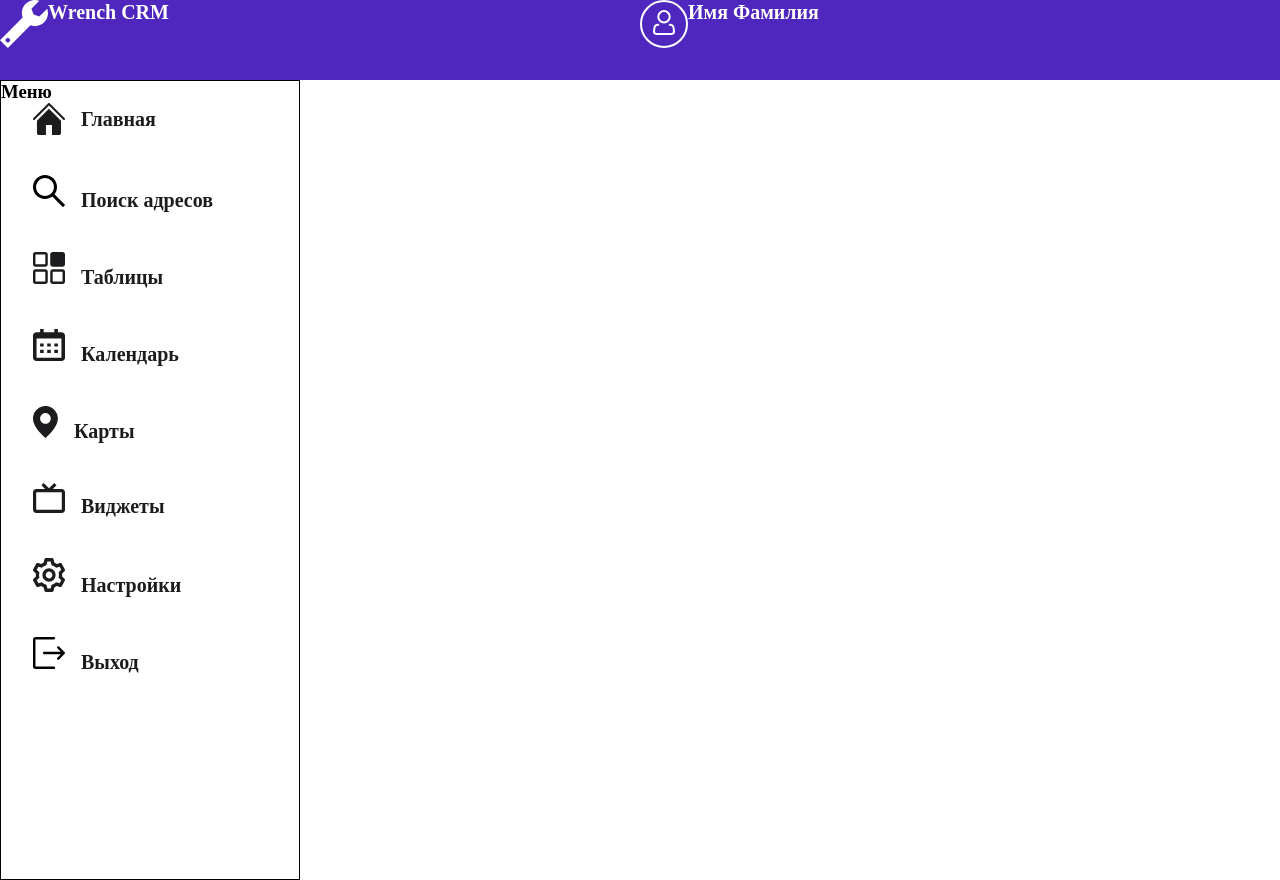
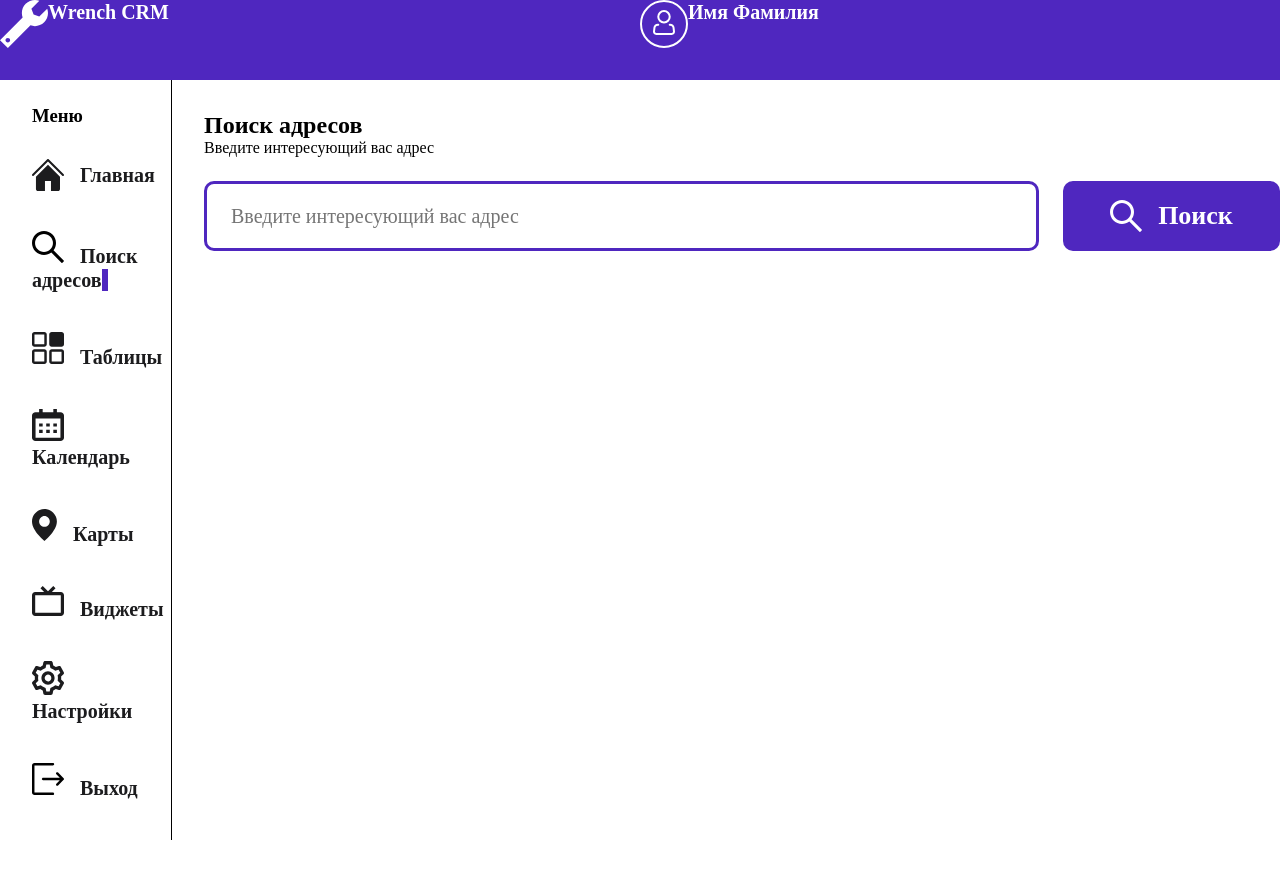
Before and after one commit to ValentinLugovov/XLab, a React (Vite) app: page /address in a window 1280 px wide. After the commit the page ends 840 px from the top, so only its background shows below. Built offline with nearby package versions, Linux system fonts and the light colour scheme.

Commit message:
feat: make search skeleton

```diff
--- a/src/components/App/App.css
+++ b/src/components/App/App.css
@@ -0,0 +1,3 @@
+.main {
+  display: flex;
+}
--- a/src/components/App/App.tsx
+++ b/src/components/App/App.tsx
@@ -1,12 +1,16 @@
 import './App.css';
 import Navbar from '../features/Header/Navbar';
 import SideBar from '../features/SideBar/SideBar';
+import FindAdress from '../features/Search/FindAdress';
 
 function App() {
   return (
     <>
       <Navbar />
-      <SideBar />
+      <div className='main'>
+        <SideBar />
+        <FindAdress />
+      </div>
     </>
   );
 }
--- a/src/components/features/Header/style/navbarStyle.css
+++ b/src/components/features/Header/style/navbarStyle.css
@@ -16,11 +16,9 @@ nav {
 .rightContent {
   width: 50%;
   display: flex;
-
 }
 
 .textLogo {
-  font-family: Montserrat;
   font-size: 20px;
   font-weight: 700;
   line-height: 24px;
--- /dev/null
+++ b/src/components/features/Search/FindAdress.tsx
@@ -0,0 +1,21 @@
+import './style/findPages.css';
+
+const FindAdress = () => {
+  return (
+    <article>
+      <h1>Поиск адресов</h1>
+      <span>Введите интересующий вас адрес</span>
+      <div className="inputBox">
+        <input type="text" name="getAdress" placeholder="Введите интересующий вас адрес" />
+        <button>
+          <div className='buttonBox'>
+            <img src="whiteGlass.svg" alt="main" />
+            <span className='buttonText'>Поиск</span>
+          </div>
+        </button>
+      </div>
+    </article>
+  );
+};
+
+export default FindAdress;
--- /dev/null
+++ b/src/components/features/Search/style/findPages.css
@@ -0,0 +1,41 @@
+article {
+  margin-left: 32px;
+  margin-top: 32px;
+}
+
+.inputBox {
+  display: flex;
+  margin-top: 24px;
+}
+
+input {
+  padding-left: 24px;
+  width: 835px;
+  height: 70px;
+  border-radius: 10px;
+  border: 3px solid #4f27bf;
+  margin-right: 24px;
+  font-size: 20px;
+}
+
+.buttonBox {
+  display: flex;
+  align-items: center;
+  justify-content: center;
+}
+
+.buttonText {
+  margin-left: 16px;
+}
+
+button {
+  width: 217px;
+  height: 70px;
+  border-radius: 10px;
+  background: #4f27bf;
+  border: 0;
+
+  color: #fff;
+  font-size: 26px;
+  font-weight: 700;
+}
--- a/src/components/features/SideBar/SideBar.tsx
+++ b/src/components/features/SideBar/SideBar.tsx
@@ -24,7 +24,7 @@ const SideBar = () => {
         </li>
         <li>
           <img src="glass.svg" alt="main" />
-          <NavLink to="/find" className={({ isActive }) => (isActive ? 'active' : 'inactive')}>
+          <NavLink to="/address" className={({ isActive }) => (isActive ? 'active' : 'inactive')}>
             Поиск адресов
           </NavLink>
         </li>
--- a/src/components/features/SideBar/style/sideBar.css
+++ b/src/components/features/SideBar/style/sideBar.css
@@ -1,8 +1,7 @@
 .sideBar {
   width: 300px;
-  height: 100vh;
-  border: 1px solid black;
-  float: left;
+  height: 100%;
+  border-right: 1px solid black;
 }
 
 .sideBar ul {
@@ -16,7 +15,6 @@
 
 .sideBar ul li a {
   text-decoration: none;
-  font-family: Montserrat;
   font-size: 20px;
   font-weight: 600;
   line-height: 24px;
@@ -27,6 +25,12 @@
 
 .sideBar img {
   margin-right: 16px;
+}
+
+h3 {
+  margin-bottom: 32px;
+  margin-left: 32px;
+  margin-top: 25px;
 }
 
 .linkBox {
--- a/src/index.css
+++ b/src/index.css
@@ -2,4 +2,5 @@
   margin: 0;
   padding: 0;
   box-sizing: border-box;
+  font-family: Montserrat;
 }
```
Also changed, not shown: public/whiteGlass.svg (added).
